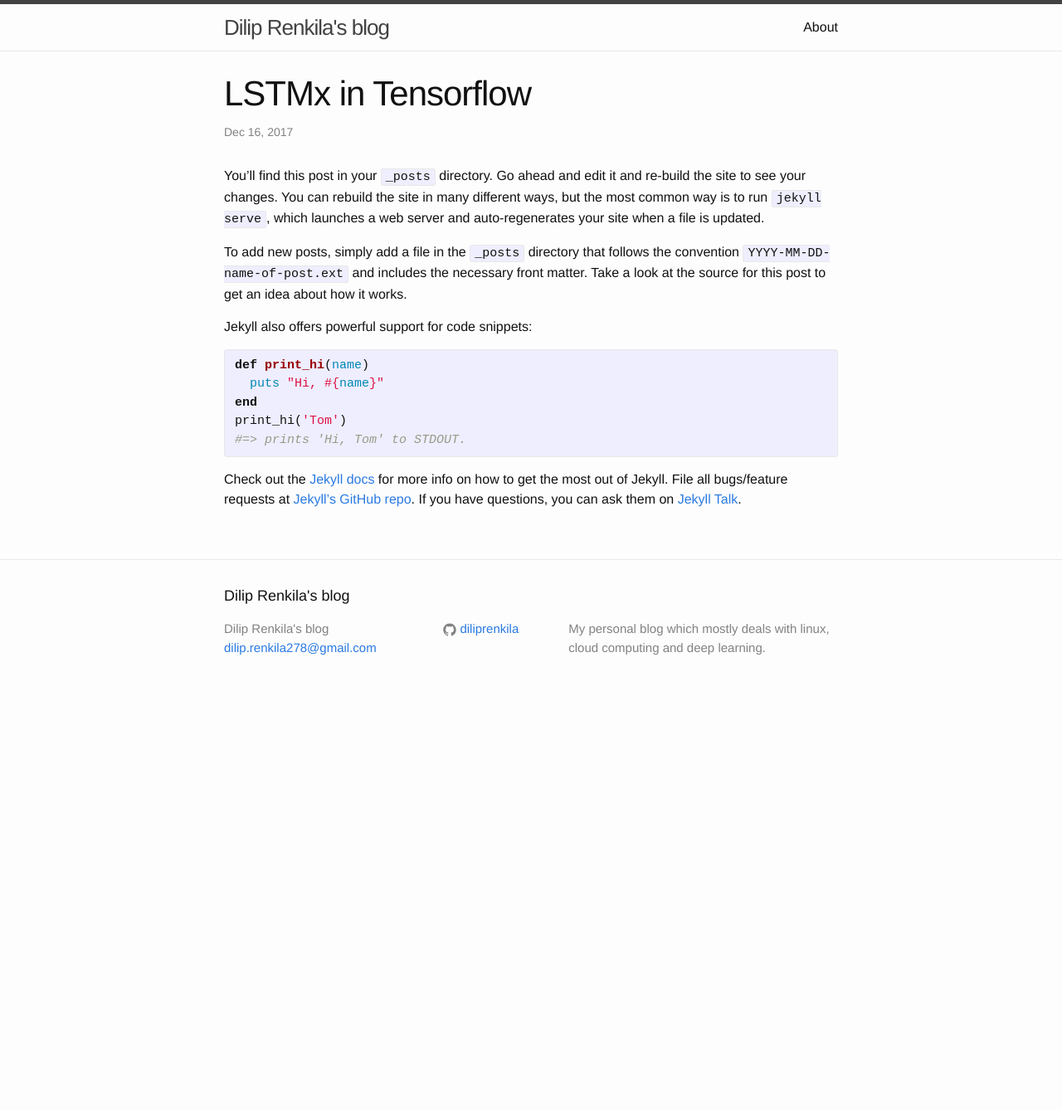
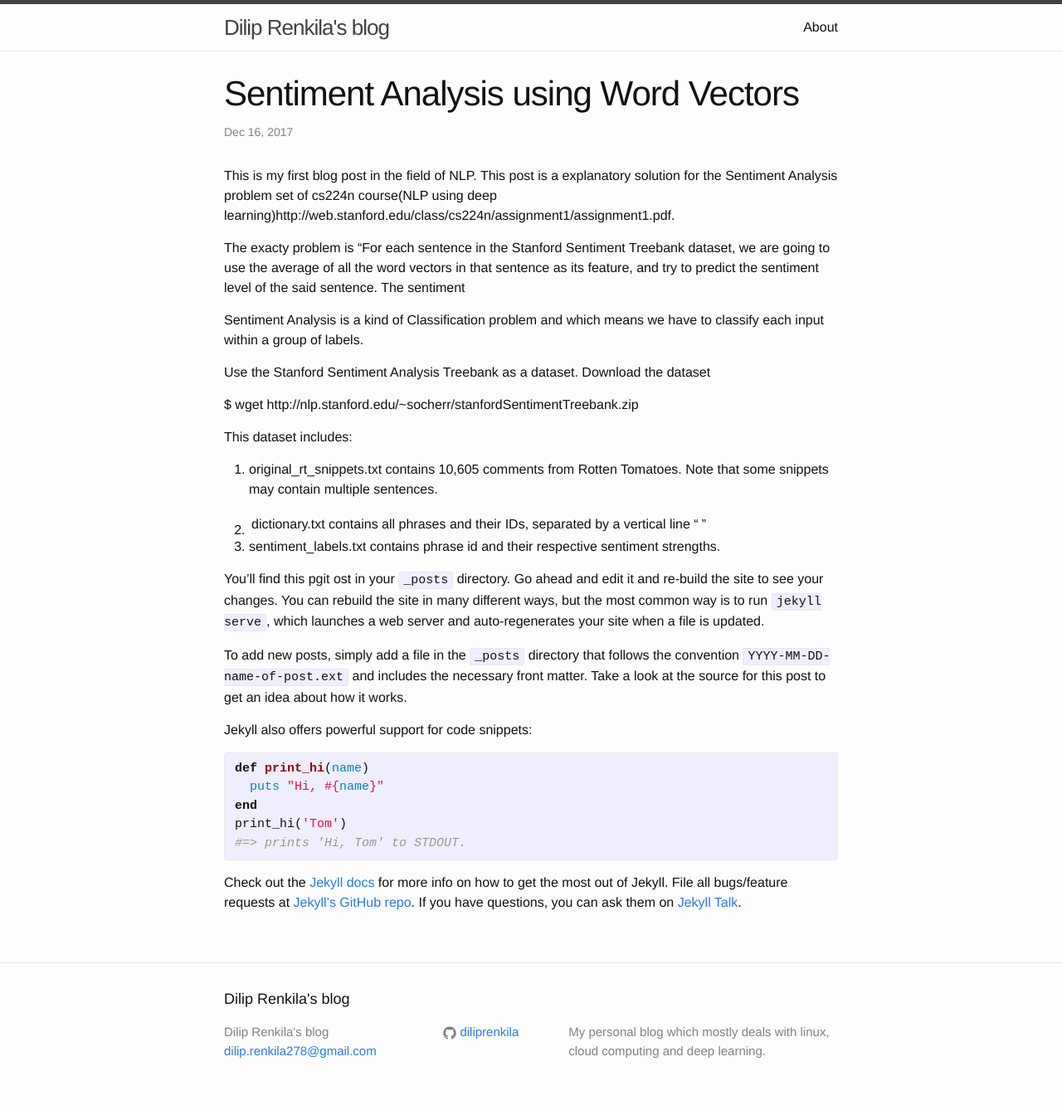
Before and after one commit to DilipRenkila/diliprenkila.github.io, a Jekyll site: the page built from _posts/2017-12-16-test.markdown, in a window 1280 px wide. Shown: the whole page at 83% size. Built offline with Jekyll 4.4.1, drawn with Linux system fonts in a browser that asks for light colours; before the commit the page ends 900 px from its top, so only the background shows below that.

Commit message:
new post

```diff
--- a/_posts/2017-12-16-test.markdown
+++ b/_posts/2017-12-16-test.markdown
@@ -1,10 +1,36 @@
 ---
 layout: post
-title:  "LSTMx in Tensorflow"
+title:  "Sentiment Analysis using Word Vectors"
 date:   2017-12-16 16:26:15 +0100
-categories: LSTM Tensorflow RNN
+categories: sentiment analysis wordvectors
 ---
-You’ll find this post in your `_posts` directory. Go ahead and edit it and re-build the site to see your changes. You can rebuild the site in many different ways, but the most common way is to run `jekyll serve`, which launches a web server and auto-regenerates your site when a file is updated.
+
+This is my first blog post in the field of NLP. This post is a explanatory solution for the Sentiment Analysis problem set of cs224n course(NLP using deep learning)http://web.stanford.edu/class/cs224n/assignment1/assignment1.pdf.
+
+The exacty problem is "For each sentence in the Stanford Sentiment Treebank dataset, we are going to use the average of all the word vectors in that sentence as its feature, and try to predict the sentiment level of the said sentence. The sentiment
+
+
+Sentiment Analysis is a kind of Classification problem and which means we have to classify each input within a group of labels.
+
+Use the Stanford Sentiment Analysis Treebank as a dataset. Download the dataset
+
+
+$ wget http://nlp.stanford.edu/~socherr/stanfordSentimentTreebank.zip
+
+
+This dataset includes:
+
+1. original_rt_snippets.txt contains 10,605 comments from Rotten Tomatoes. Note that some snippets may contain multiple sentences.
+
+2. dictionary.txt contains all phrases and their IDs, separated by a vertical line "|"
+
+3. sentiment_labels.txt contains phrase id and their respective sentiment strengths.
+
+
+
+
+
+You’ll find this pgit ost in your `_posts` directory. Go ahead and edit it and re-build the site to see your changes. You can rebuild the site in many different ways, but the most common way is to run `jekyll serve`, which launches a web server and auto-regenerates your site when a file is updated.
 
 To add new posts, simply add a file in the `_posts` directory that follows the convention `YYYY-MM-DD-name-of-post.ext` and includes the necessary front matter. Take a look at the source for this post to get an idea about how it works.
 
```
